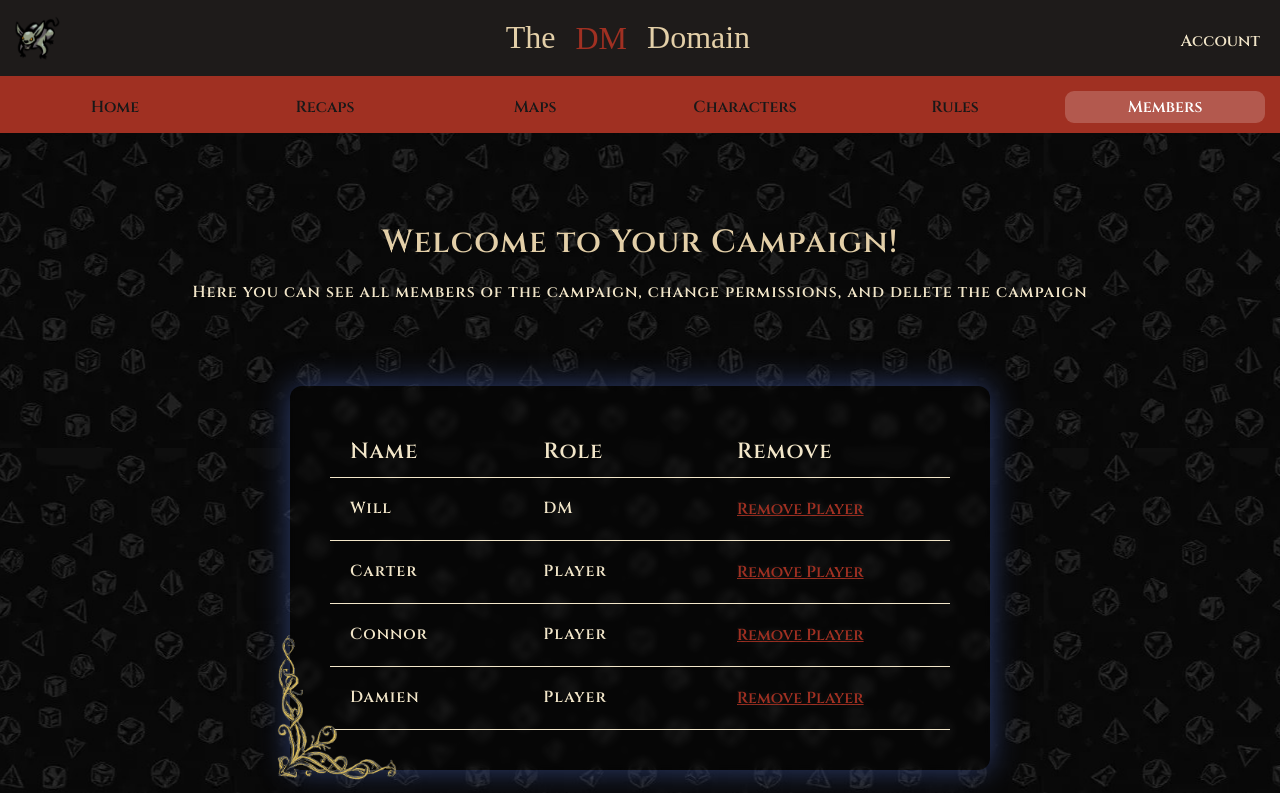
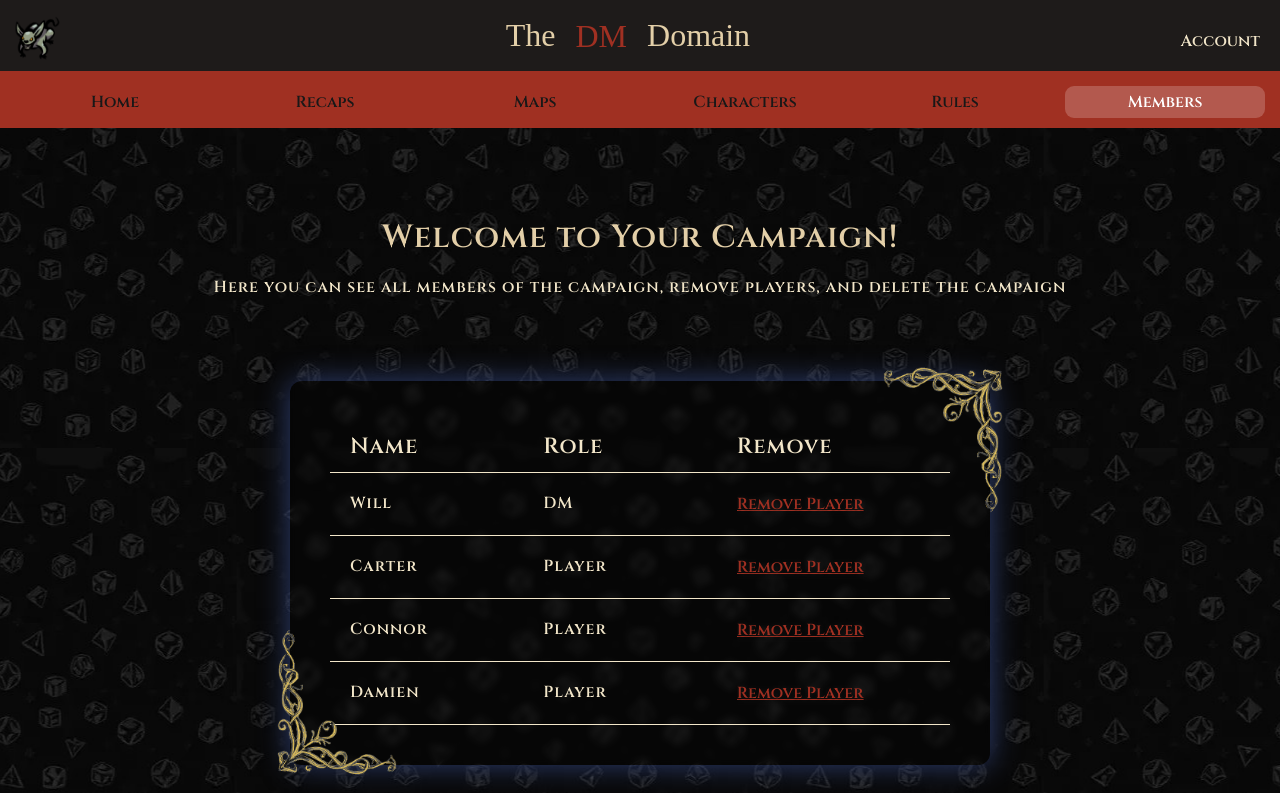
Before and after one commit to D-DWebsiteCapstone/The-Dungeon-Master-Domain, a Vue app in the folder Dnd Campaign Manager/: page /CampaignMembers in a window 1280 px wide. Shown: the top 793 px of the page. Built offline with nearby package versions, Linux system fonts and the light colour scheme; no server answers; a web font is replaced by a local one; what v-calendar would draw is missing.

Commit message:
Submitting design for review...also topbar spacing adjustment

```diff
--- a/Dnd Campaign Manager/src/assets/main.css
+++ b/Dnd Campaign Manager/src/assets/main.css
@@ -132,7 +132,7 @@ background-color: var(--vt-c-dark-grey);
 color: var(--vt-c-golden);
 position: relative;
 top: 0;
-padding-top: 0.67rem;
+padding-top: 0.45rem;
 padding-bottom: 0.65rem;
 padding-left: 0.65rem;
 }
--- a/Dnd Campaign Manager/src/components/CampaignMembers.vue
+++ b/Dnd Campaign Manager/src/components/CampaignMembers.vue
@@ -10,10 +10,11 @@
 
   <div class="campaignPage" v-sound>
     <h2>Welcome to Your Campaign!</h2>
-    <p>Here you can see all members of the campaign, change permissions, and delete the campaign</p>
+    <p>Here you can see all members of the campaign, remove players, and delete the campaign</p>
 
     <div class="corner-container">
-      <img class = "corner" src="../assets/images/goldCorner.png" alt="corner decoration">
+      <img class = "corner" src="../assets/images/goldCorner.png" alt="corner decoration" style="  top:245px; left:-15px;">
+      <img class = "corner" src="../assets/images/goldCornerTopRight.png" alt="corner decoration" style= "top:-15px; right:-15px">
       <div class = "table-container">
         <div class="table">
           <div class="table-header">
@@ -139,8 +140,6 @@ onMounted(async () => {
   position: absolute;
   width: 150px;
   height: 150px;
-  top:245px;
-  left:-15px;
   z-index:20;
 }
 
--- a/Dnd Campaign Manager/src/components/TopBar.vue
+++ b/Dnd Campaign Manager/src/components/TopBar.vue
@@ -59,30 +59,13 @@ function flashImage() {
 </template>
 
 <style scoped>
-/* .dm {
-    color: var(--vt-c-red);
-    display: inline;
-    padding-left: 15px;
-    padding-right: 15px;
-}
- .dm:hover {
-    color: var(--vt-c-red);
-    display: inline;
-    padding-left: 15px;
-    padding-right: 15px;
-    text-shadow:
-    0 0 6px rgba(160, 48, 34, 0.6),
-    0 0 12px rgba(212, 175, 55, 0.4),
-    0 0 20px rgba(212, 175, 55, 0.3);
-    animation: emberPulse 3s infinite ease-in-out;
-} */
 
 .DMButton{
     color: var(--vt-c-red);
     display: inline;
     padding-left: 10px;
     padding-right: 0px;
-    padding-bottom: 5px;
+    padding-bottom: 8px;
     justify-content: center;
     align-items: center;
     font-family: "Eagle Lake", serif;
@@ -112,7 +95,7 @@ function flashImage() {
 button {
     margin-left: 10px;
     margin-right: 20px;
-    margin-bottom: 5px;
+    margin-bottom: 0px;
     margin-top: 10px;
     padding:0px;
     color: var(--vt-c-warm-white);
--- a/Dnd Campaign Manager/src/components/TopBarLogin.vue
+++ b/Dnd Campaign Manager/src/components/TopBarLogin.vue
@@ -36,4 +36,5 @@
     left: 50%;
     transform: translateX(-50%);
 }
+
 </style>
```
Also changed, not shown: Dnd Campaign Manager/src/assets/images/Option1crop.png (deleted), Dnd Campaign Manager/src/assets/images/goldCornerTopRight.png (added).
